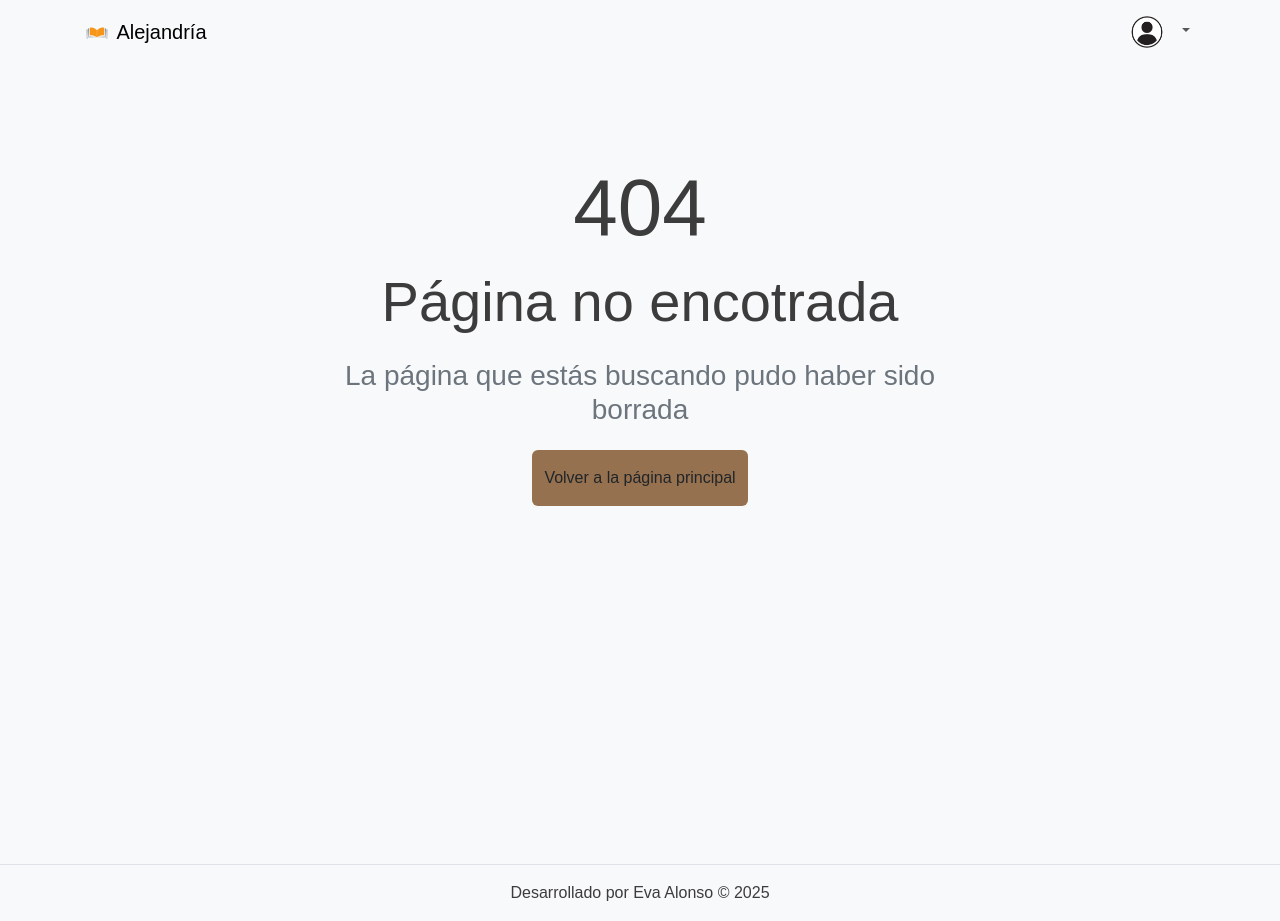
After one commit to EvamAlonso95/tfg_alejandria, a PHP site: the page made by views/errorPage.php in a window 1280 px wide. The commit adds this page. Run offline with PHP 8.4, Linux system fonts and the light colour scheme; the template is opened without the code that fills it, so the values that code supplies are empty; some libraries are stand-ins or nearby versions.

Commit message:
feat: view errorPage

```diff
--- a/assets/css/styles.css
+++ b/assets/css/styles.css
@@ -19,7 +19,7 @@ body {
 }
 
 a {
-    color: var(--color-earth);
+    color: var(--color-almond);
     text-decoration: none;
 
 }
@@ -34,6 +34,7 @@ a:hover {
 
     background-color: var(--color-earth);
     border: none;
+
 }
 
 .btn-earth:hover {
--- a/controllers/errorController.php
+++ b/controllers/errorController.php
@@ -5,6 +5,6 @@
 
     public function index()
     {
-        echo "<h1>La página que buscas no existe</h1>";
+        require_once 'views/errorPage.php';
     }
 }
--- /dev/null
+++ b/views/errorPage.php
@@ -0,0 +1,10 @@
+<?php require_once 'views/layout/head.php'; ?>
+<div class="bg-light text-center pt-5" style="height: 100vh;">
+    <div class="container">
+        <h1 class="display-1 pt-5 font-weight-bold">404</h1>
+        <h1 class="display-4 pt-1 pb-3">Página no encotrada</h1>
+        <h3 class="font-weight-light text-secondary">La página que estás buscando pudo haber sido <br> borrada</h3>
+            <a href="<?= base_url . 'dashboard' ?>" class="btn btn-earth mt-3 pt-3 pb-3 pr-4 pl-4">Volver a la página principal</a>
+    </div>
+</div>
+<?php require_once 'views/layout/footer.php'; ?>
```
